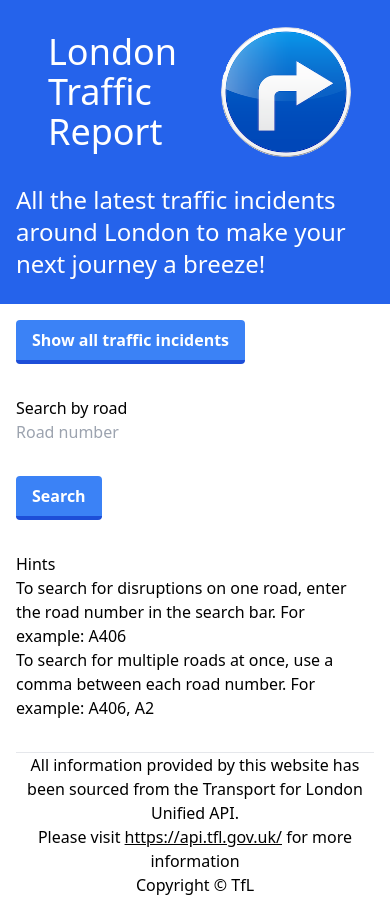
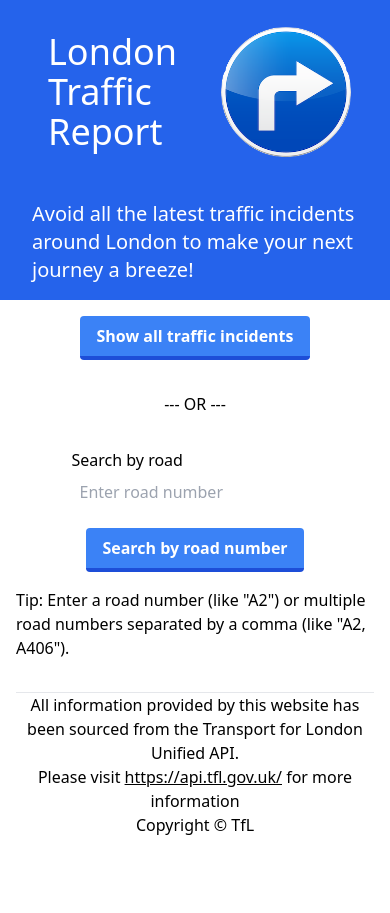
Before and after one commit to katherine-rock/london-transport-info, a React (Create React App) app: page / in a window 390 px wide. After the commit the page ends 853 px from the top, so only its background shows below. Built offline with nearby package versions, Linux system fonts and the light colour scheme.

Commit message:
Add styling for tablet and desktop screen sizes

```diff
--- a/src/components/Disruption/Disruption.js
+++ b/src/components/Disruption/Disruption.js
@@ -5,20 +5,47 @@
     const { disruption } = this.props;
 
     return (
-      <div className="w-screen flex flex-col">
+      <div className="w-screen flex justify-center">
+        <div className="flex flex-col p-4 max-w-max border-2 border-blue-600 rounded-md m-4 md:max-w-md lg:max-w-md lg:p-8">
+          <h2 className="font-bold text-xl flex flex-row justify-center">
+            Location: {disruption.location}
+          </h2>
 
-        <div className="flex flex-row p-4 max-w-max grid grid-cols-1 md:grid-cols-2 lg:grid-cols-3 gap-4 border-2 border-blue-600 rounded-md m-4 ">
-          <h2
-          className="font-bold text-xl flex flex-row justify-center">
-            Location: {disruption.location}</h2>
-          <p> <span className="font-bold">Latest update: </span>
-          {disruption.currentUpdate}</p>
-          <p> <span className="font-bold">Time of latest update: </span> {disruption.currentUpdateDateTime}</p>
-          <p> <span className="font-bold">Comments: </span>{disruption.comments}</p>
-          <p> <span className="font-bold">Severity: </span>{disruption.severity}</p>
-          <p> <span className="font-bold">Category: </span>{disruption.category}</p>
-          <p> <span className="font-bold">Sub-category: </span>{disruption.subcategory}</p>
-          <p><span className="font-bold">Status: </span>{disruption.status} </p>
+          <p>
+            <span className="font-bold">Latest update: </span>
+            {disruption.currentUpdate}
+          </p>
+
+          <p>
+            <span className="font-bold">Time of latest update: </span>
+            {disruption.currentUpdateDateTime}
+          </p>
+
+          <p>
+            <span className="font-bold">Comments: </span>
+            {disruption.comments}
+          </p>
+
+          <p>
+            <span className="font-bold">Severity: </span>
+            {disruption.severity}
+          </p>
+
+          <p>
+            <span className="font-bold">Category: </span>
+            {disruption.category}
+          </p>
+
+          <p>
+            <span className="font-bold">Sub-category: </span>
+            {disruption.subcategory}
+          </p>
+
+          <p>
+            <span className="font-bold">Status: </span>
+            {disruption.status}
+          </p>
+
         </div>
       </div>
     );
--- a/src/components/Header/Header.js
+++ b/src/components/Header/Header.js
@@ -2,10 +2,10 @@
 
 function Header() {
     return (
-        <div className="w-screen bg-blue-600 flex flex-col justify-center pl-4 pr-4">
+        <div className="w-screen bg-blue-600 flex flex-col justify-center pl-4 pr-4 md:pl-16 md:pr-16">
             <div className="flex flex-row items-center justify-center p-4">
                 <h1
-                className="text-white  text-4xl sm:text-4xl md:text-5xl lg:text-7xl p-4">
+                className="text-white text-4xl sm:text-4xl md:text-5xl lg:text-7xl p-4">
                 London Traffic Report</h1>
 
                 <img
@@ -15,7 +15,9 @@
             </div>
 
 
-            <h2 className="text-white text-xl flex flex-row justify-center pr-6 pb-6 w-screen text-2xl">All the latest traffic incidents around London to make your next journey a breeze!</h2>
+            <h2 className="text-white text-xl flex flex-row justify-center p-4 xw-screen sm:text-2xl md:text-3xl">
+                Avoid all the latest traffic incidents around London to make your next journey a breeze!
+            </h2>
         </div>
     )
 }
--- a/src/components/SearchBar/SearchBar.js
+++ b/src/components/SearchBar/SearchBar.js
@@ -25,7 +25,7 @@
 
     render () {
         return (
-            <div>
+            <div className="w-screen flex flex-col justify-center content-center place-items-center">
 
                 <button
                     onClick={this.handleShowAll}
@@ -33,25 +33,26 @@
                     Show all traffic incidents
                 </button>
 
+                <h3 className="m-4">--- OR ---</h3>
+
                 <div className="m-4">
                     <h3>Search by road</h3>
                     <input
-                        placeholder="Road number"
+                        className="p-2 border-blue-700 focus:border-blue-400 hover:border-blue-500"
+                        placeholder="Enter road number"
                         onChange={this.handleRoadChange} />
                 </div>
 
-                <div class="SearchBar-submit">
+                <div>
                     <button
                         onClick={this.handleSearch}
-                        className="m-4 bg-blue-500 hover:bg-blue-400 text-white font-bold py-2 px-4 border-b-4 border-blue-700 hover:border-blue-500 rounded">
-                        Search
+                        className="mr-4 ml-4 bg-blue-500 hover:bg-blue-400 text-white font-bold py-2 px-4 border-b-4 border-blue-700 hover:border-blue-500 focus:border-blue-400 rounded ">
+                        Search by road number
                     </button>
                 </div>
 
-                <div className="m-4">
-                    <p>Hints</p>
-                    <p>To search for disruptions on one road, enter the road number in the search bar. For example: A406</p>
-                    <p>To search for multiple roads at once, use a comma between each road number. For example: A406, A2</p>
+                <div className="m-4 md:max-w-md lg:max-w-md">
+                    <p>Tip: Enter a road number (like "A2") or multiple road numbers separated by a comma (like "A2, A406").</p>
                 </div>
 
             </div>
```
